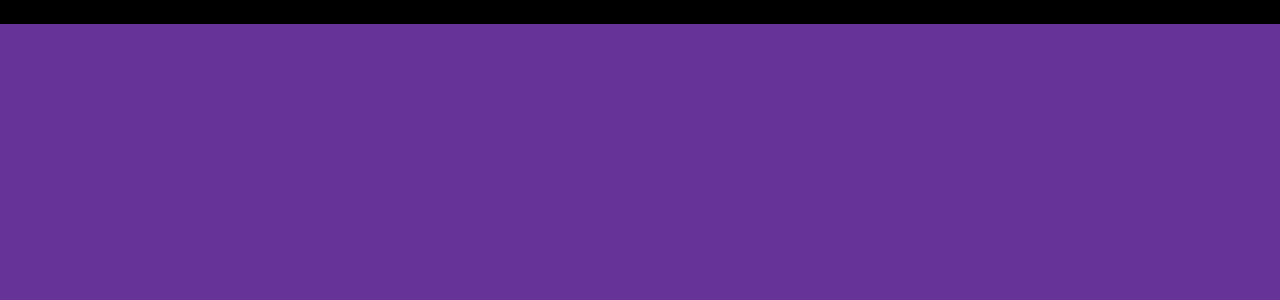
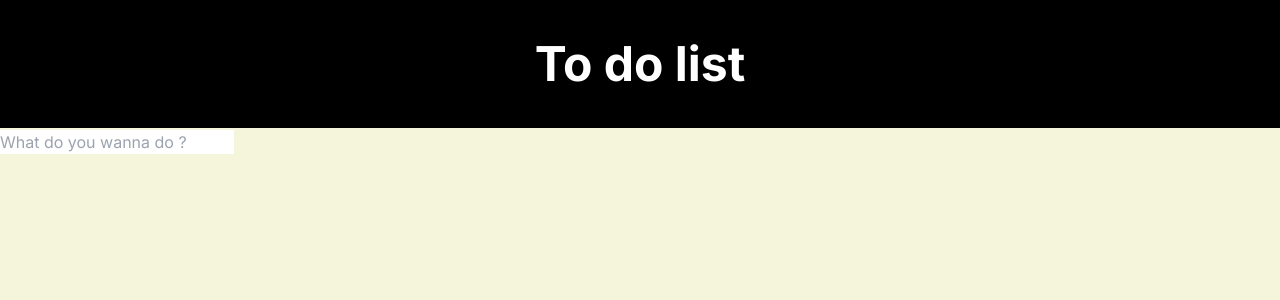
Before and after one commit to Anikhet/react-for-studying, a Next.js app: page / in a window 1280 px wide. Shown: the top 300 px of the page. Built offline with nearby package versions, Linux system fonts and the light colour scheme.

Commit message:
adding-tailwind

```diff
--- a/app/globals.css
+++ b/app/globals.css
@@ -3,5 +3,5 @@
 @tailwind utilities;
 
 body{
-  background-color: rebeccapurple;
+  background-color: beige;
 }
--- a/app/page.js
+++ b/app/page.js
@@ -3,7 +3,10 @@ import React from 'react'
 const page = () => {
   return (
     <>
-    <h1 className='bg-black' text>To do list</h1>
+    <h1 className='bg-black text-white font-bold text-center p-10  text-5xl'>To do list</h1>
+    <form>
+    <input placeholder='What do you wanna do ?'className=' align-middle'></input>
+    </form>
     </>
   )
 }
```
